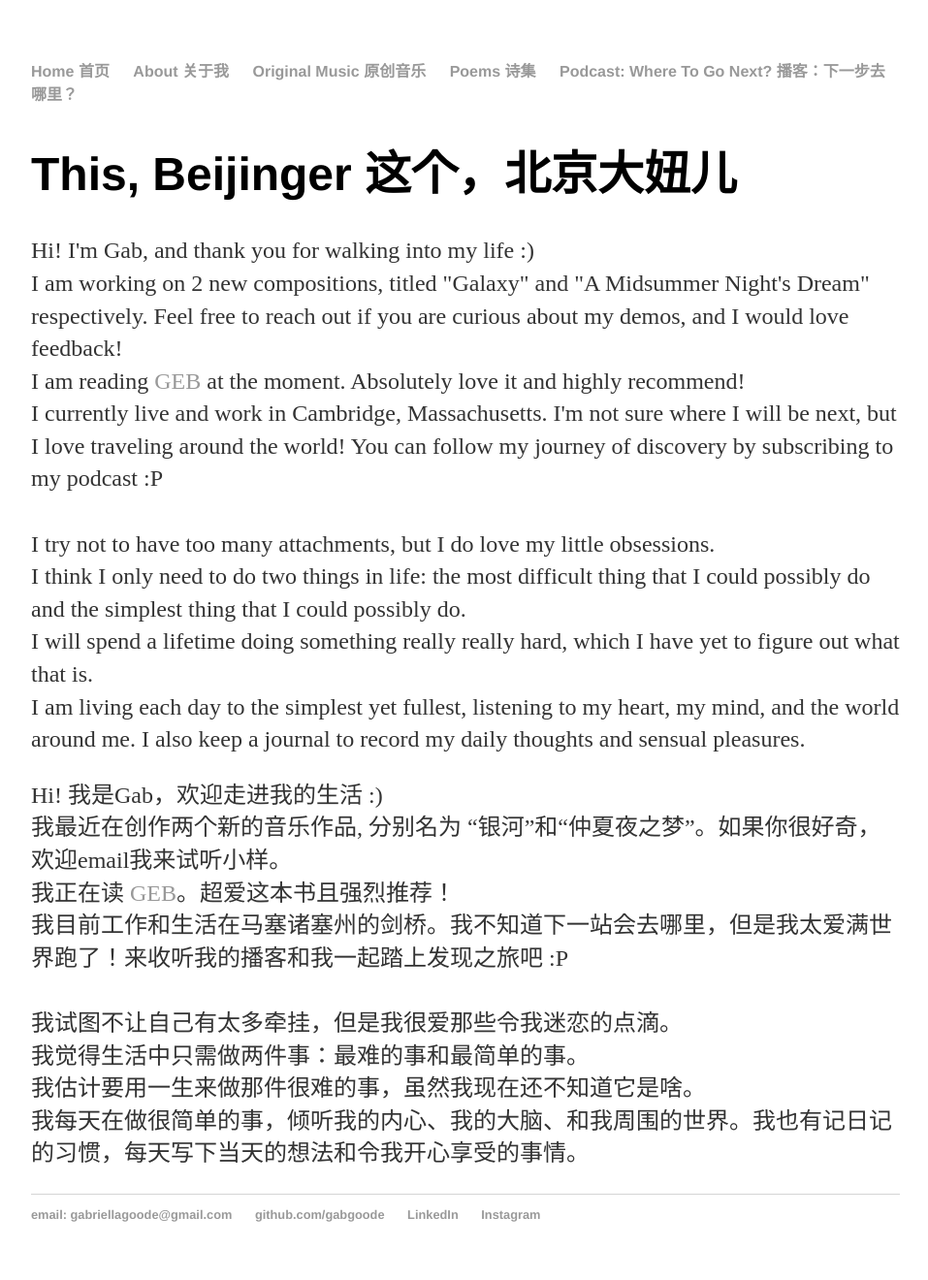
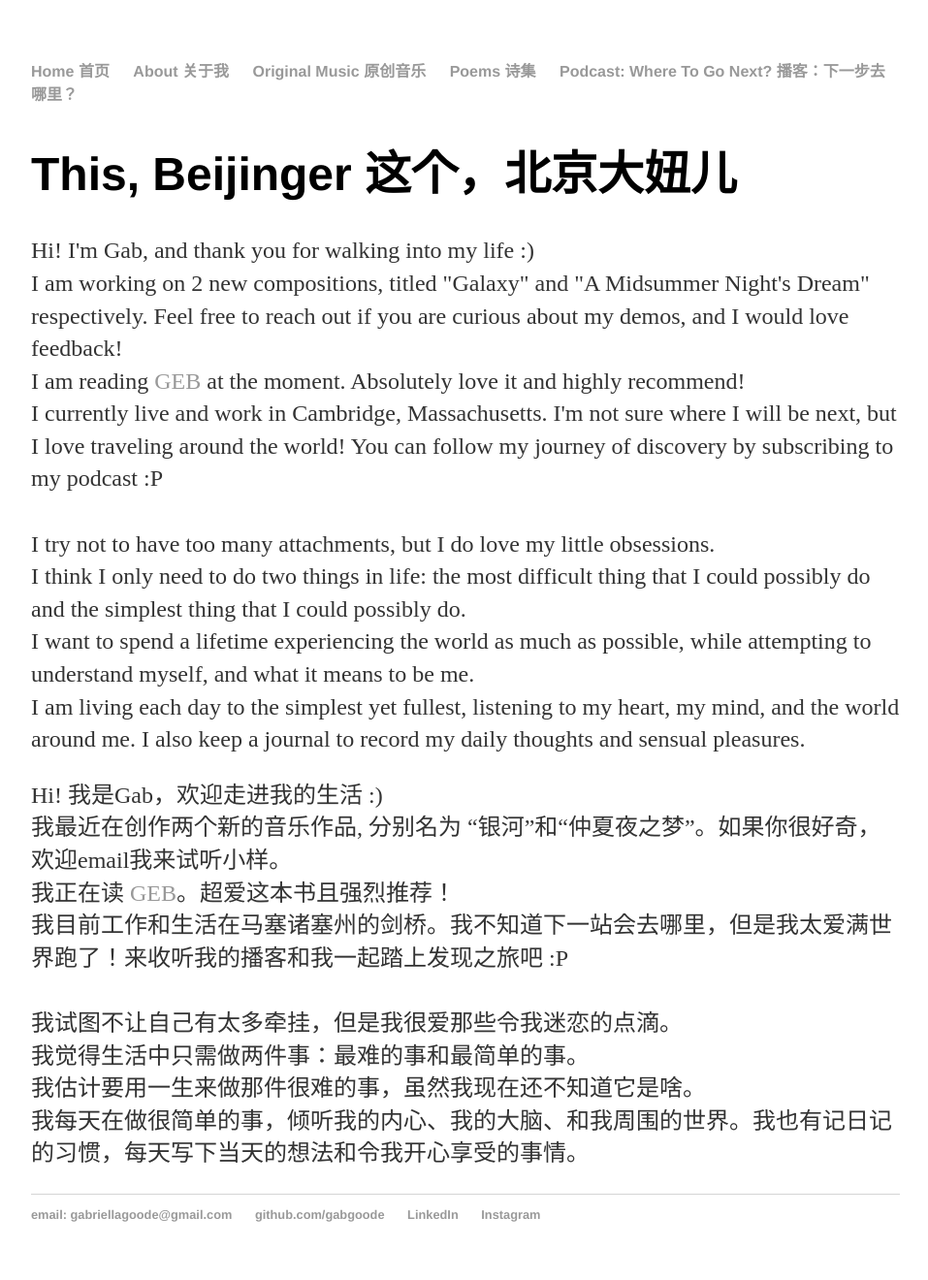
Before and after one commit to gabgoode/gabgoode.github.io, a Jekyll site: the page built from about/index.html, in a window 1280 px wide. Shown: the whole page at 97% size, without its empty margins (160-1117 px from the left). Built offline with Jekyll 4.4.1, drawn with Linux system fonts in a browser that asks for light colours.

Commit message:
Update index.html

```diff
--- a/about/index.html
+++ b/about/index.html
@@ -12,7 +12,7 @@ title: About Gabriella Liu
 		<br/>
 			I try not to have too many attachments, but I do love my little obsessions. <br/>
 			I think I only need to do two things in life: the most difficult thing that I could possibly do and the simplest thing that I could possibly do. <br/>
-			I will spend a lifetime doing something really really hard, which I have yet to figure out what that is. <br/>
+			I want to spend a lifetime experiencing the world as much as possible, while attempting to understand myself, and what it means to be me. <br/>
 			I am living each day to the simplest yet fullest, listening to my heart, my mind, and the world around me. I also keep a journal to record my daily thoughts and sensual pleasures. <br/>
 		</p>
 		<p>
```
